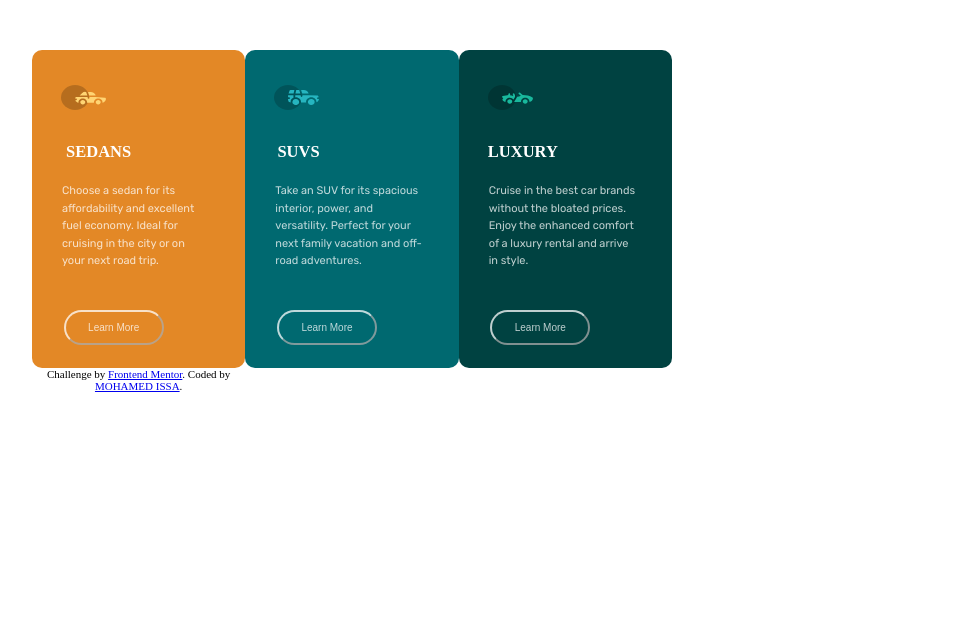
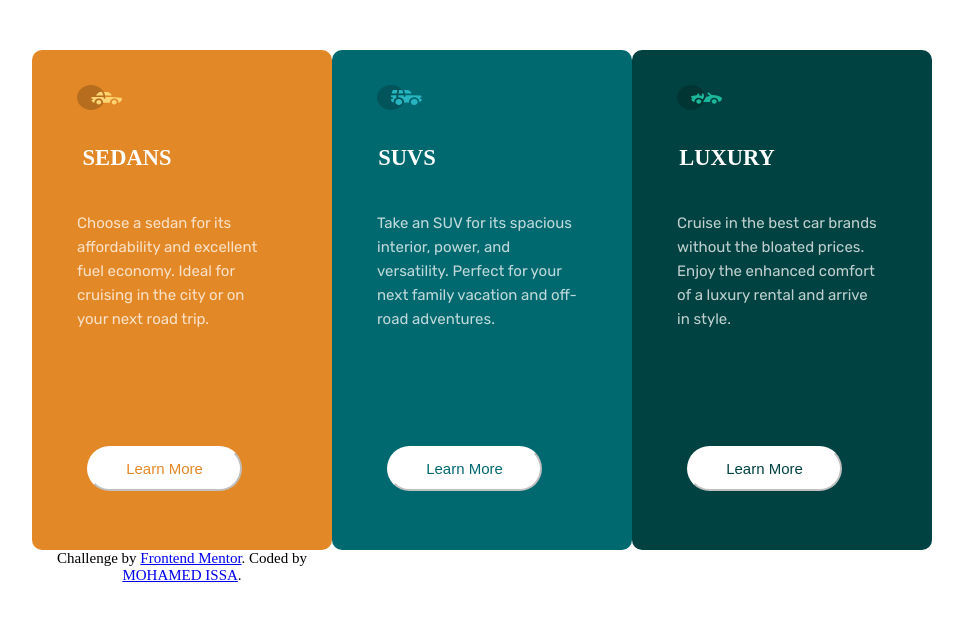
Before and after one commit to M0Issa/3-Column-preview-card, a plain HTML site: page index.html in a window 1280 px wide. Shown: the whole page, without its empty margins (28-991 px from the left). Drawn offline with Linux system fonts and the light colour scheme; a web font is replaced by a local one.

Commit message:
modified files has been added

```diff
--- a/index.html
+++ b/index.html
@@ -5,7 +5,7 @@
   <meta name="viewport" content="width=device-width, initial-scale=1.0"> <!-- displays site properly based on user's device -->
 
   <link rel="icon" type="image/png" sizes="32x32" href="./images/favicon-32x32.png">
-  <link rel="stylesheet" href="../3-Column-preview-card/style.css">
+  <link rel="stylesheet" href="./style.css">
   <link rel="stylesheet" href="https://fonts.google.com/specimen/Lexend+Deca">
   <link rel="stylesheet" href="https://fonts.googleapis.com/css2?family=Rubik&display=swap">
   <link rel="stylesheet" href="https://fonts.google.com/specimen/Lexend+Deca">
@@ -13,7 +13,7 @@
   <link href='https://fonts.googleapis.com/css?family=Montserrat' rel='stylesheet'>
   <link href='https://fonts.googleapis.com/css?family=Franklin Gothic' rel='stylesheet'>
   <link href='https://fonts.googleapis.com/css?family=Impact' rel='stylesheet'>
-  <title></title>
+  <title>3-Column-Cards</title>
 
   <!-- Feel free to remove these styles or customise in your own stylesheet 👍 -->
   <style>
@@ -23,21 +23,22 @@
 <body>
   <div class="container">
     <div class="sedans">
-      <div><img class="imge" src="../3-Column-preview-card/icon-sedans.svg" alt=""></div>
-      <div>
-        <h2 class="se">Sedans</h2></div>
+      <div><img class="imge" src="icon-sedans.svg" alt="">
+        <h2 class="se">Sedans</h2>
+      </div>
       <div><p>Choose a sedan for its affordability and excellent fuel economy. Ideal for cruising in the city
         or on your next road trip.</p></div>
       <form> <button class="bu"> Learn More</button></form>
     </div>
     <div class="suvs">
-      <div><img class="imge" src="../3-Column-preview-card/icon-suvs.svg" alt=""></div>
-      <div><h2 class="su">SUVs</h2></div>
+      <div><img class="imge" src="icon-suvs.svg" alt="">
+       <h2 class="su">SUVs</h2>
+      </div>
       <div><p>Take an SUV for its spacious interior, power, and versatility. Perfect for your next family vacation
         and off-road adventures.</p></div>
       <form> <button class="bu"> Learn More</button></form></div>
     <div class="luxury">
-      <div><img class="imge" src="../3-Column-preview-card/icon-luxury.svg" alt=""></div>
+      <div><img class="imge" src="icon-luxury.svg" alt=""></div>
       <div><h2 >Luxury</h2></div>
       <div><p>Cruise in the best car brands without the bloated prices. Enjoy the enhanced comfort of a luxury
         rental and arrive in style.</p></div>
--- a/style.css
+++ b/style.css
@@ -5,9 +5,10 @@
 .container {
     display: grid;
     grid-template-columns:repeat(3, auto);
-    font-size: 11px;
+    font-size: 15px;
     text-align: center;
-    width: 635px;
+    width: 900px;
+    height: 500px;
     margin-left: 30px;
     border-radius: 10px;
     margin-left: 60px;
@@ -26,79 +27,87 @@
     padding-top: 35px;
 }
 .imge {
-    margin-left: -110px;
+    display: block;
+    margin-left: 45px;
 }
 .sedans {
     color: var(--Transparent-white);
     background-color: var(--Bright-orange);
     color: white;
-    width: calc(640px/3);
-    height: 318px;
+    width: calc((900px/3));
+    height: 500px;
 }
 .suvs {
     color: var(--Transparent-white);
     background-color: var(--Dark-cyan);
     color: white;
-    width: calc(640px/3);
-    height: 318px;
+    width: calc((900px/3));
+    height: 500px;
 }
 .luxury {
     color: var(--Transparent-white);
     background-color: var(--Very-dark-cyan);
     color: white;
-    width: calc(640px/3);
-    height: 318px;
+    width: calc((900px/3));
+    height: 500px;
 }
 .bu {
-    border-radius: 20px;
-    height: 35px;
-    width: 100px;
+    border-radius: 25px;
+    height: 45px;
+    width: 155px;
     border-color: white;
     color: var(--Transparent-white);
-    font-size:10px;
-    margin-left: -50px;
+    font-size: 15px;
+    margin-left: -35px;
     border-color: var(--Transparent-white);
+    margin-top: 75px;
 }
+
 .luxury button {
-    background-color: var(--Very-dark-cyan);
+    background-color: white;
+        color: var(--Very-dark-cyan);
     font-weight: 500;
 }
 .suvs button {
-    background-color: var(--Dark-cyan);
+    background-color: white;
+    color: var(--Dark-cyan);
     font-weight: 500;
 
 }
 .sedans button {
-    background-color: var(--Bright-orange);
+    background-color: white;
+        color: var(--Bright-orange);
     font-weight: 500;
 }
 h2 {
     text-transform: uppercase;
-    margin-top: 30px;
+    margin-top: 35px;
     margin-bottom: 20px;
+
 }
 .sedans h2 {
-    margin-left: -80px;
+    margin-left: -110px;
     font-family: 'Big Shoulders Display';
     font-weight: 700;
 }
 .suvs h2 {
-    margin-left: -107px;
+    margin-left: -150px;
     font-family: 'Big Shoulders Display';
     font-weight: 700;
 }
 .luxury h2 {
-    margin-left: -85px;
+    margin-left: -110px;
     font-family: 'Big Shoulders Display';
     font-weight: 700;
 }
 p {
     color: var(--Transparent-white);
-    margin-left: 30px;
+    margin-left: 45px;
     text-align: left;
     line-height: 1.6;
     margin-bottom: 40px;
-    width: 147px;
+    margin-top: 40px;
+    width: 200px;
     font-family: 'Rubik', sans-serif;
 }
 @import url('https://fonts.googleapis.com/css2?family=Rubik&display=swap');
```
